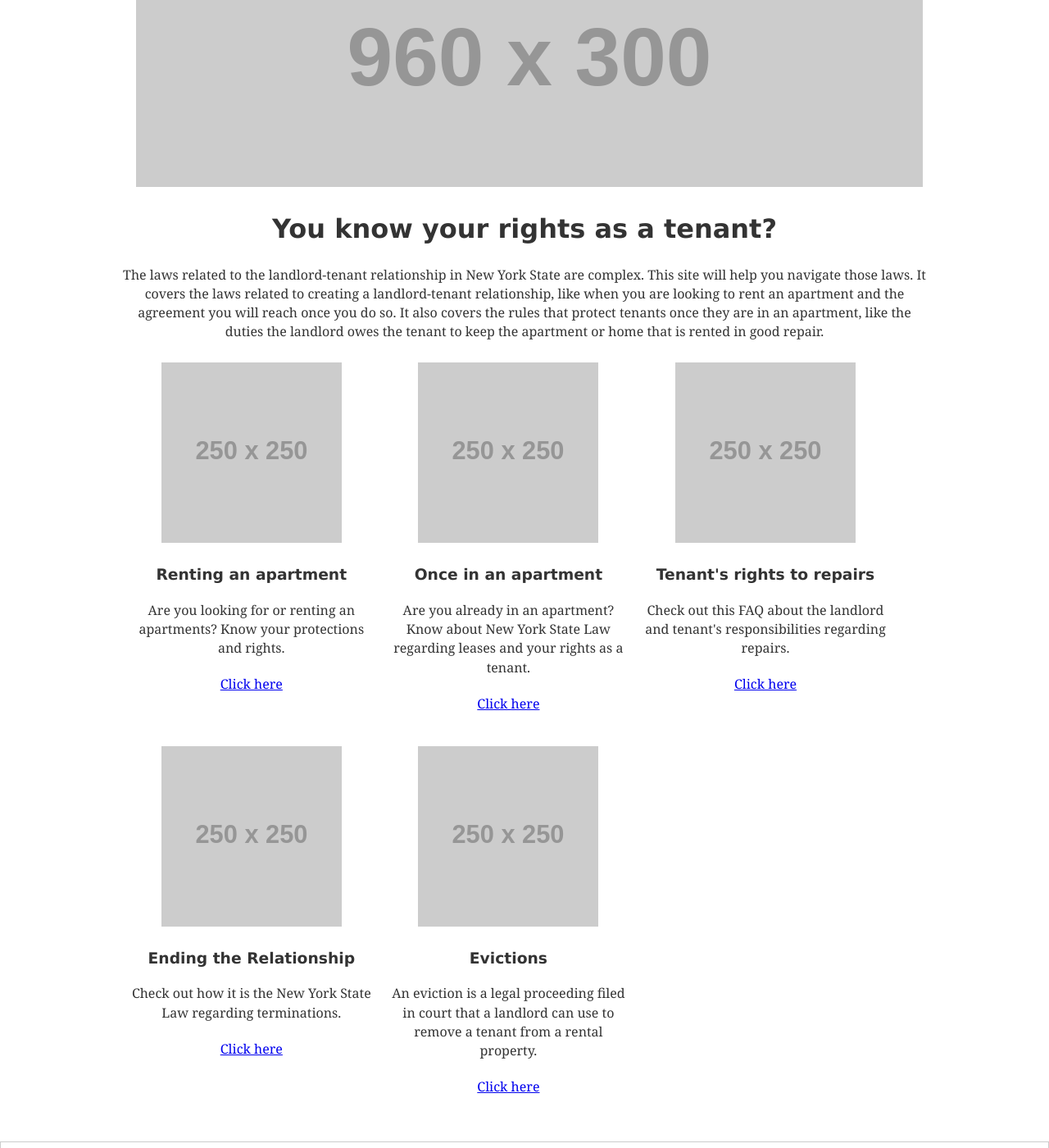
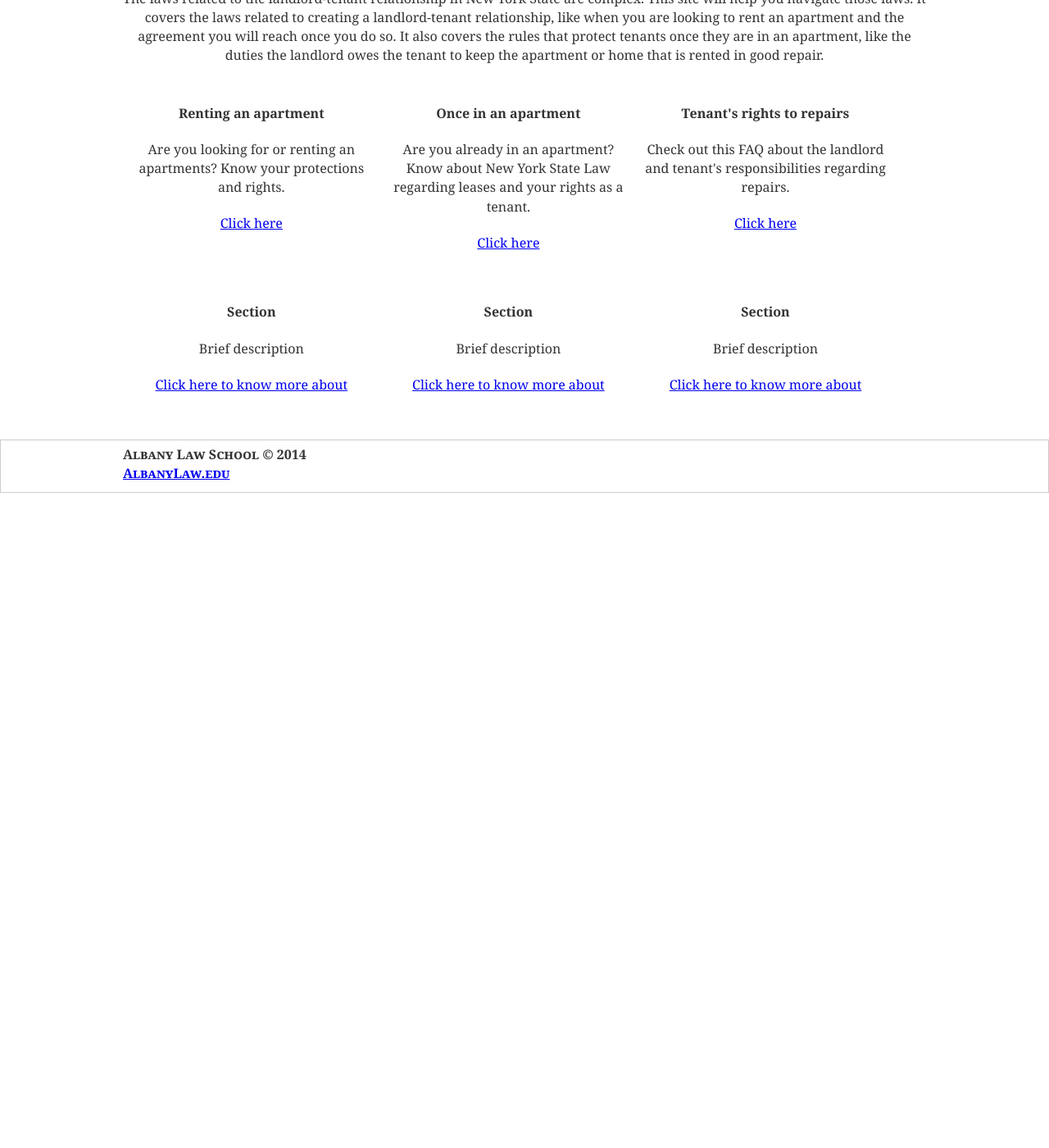
Before and after one commit to iinf362/team5, a Jekyll site: the page built from index.html, in a window 1280 px wide and 1400 px high, scrolled down 237 px. Shown: the whole window at 82% size. Built offline with Jekyll 4.4.1, drawn with Linux system fonts in a browser that asks for light colours; after the commit the page ends 900 px from its top, so only the background shows below that; some of the changed text lies outside the part shown.

Commit message:
i don't know

```diff
--- a/index.html
+++ b/index.html
@@ -4,76 +4,41 @@
 ---
 
 <div class="container">
-    <div class="hero">
-        <img class="hero-img" src="http://placehold.it/960x300*/" alt="">
-    </div>
-    <h1 class="welcome-title">You know your rights as a tenant?</h2>
+    <h2 class="welcome-title">Do you know your rights as a tenant?</h2>
     <p class="welcome-text">The laws related to the landlord-tenant relationship in New York State are complex. This site will help you navigate those laws. It covers the laws related to creating a landlord-tenant relationship, like when you are looking to rent an apartment and the agreement you will reach once you do so. It also covers the rules that protect tenants once they are in an apartment, like the duties the landlord owes the tenant to keep the apartment or home that is rented in good repair.
     </p>
     <div class="index-columns cf">
         <div class="col-30">
-            <div class="div-section cf">
-                <div class="section-image">
-                    <img src="http://placehold.it/250x250" class="section-img"/>
-                </div>
-                <div class="section-text">
-                    <h3 class="section-title">Renting an apartment</h4>
-                    <p class="section-description">Are you looking for or renting an apartments? Know your protections and rights.</p>
-                    <a href="leases/leases/">Click here</a>
-                </div>
-            </div>
+            <h4 class="section-title">Renting an apartment</h4>
+            <p class="section-description">Are you looking for or renting an apartments? Know your protections and rights.</p>
+            <a href="leases/leases.html">Click here</a>
         </div>
         <div class="col-30">
-            <div class="div-section cf">
-                <div class="section-image">
-                    <img src="http://placehold.it/250x250" class="section-img"/>
-                </div>
-                <div class="section-text">
-                    <h3 class="section-title">Once in an apartment</h4>
-                    <p class="section-description">Are you already in an apartment? Know about New York State Law regarding leases and your rights as a tenant.</p>
-                    <a href="rights/index.html">Click here</a>
-                </div>
-            </div>
+            <h4 class="section-title">Once in an apartment</h4>
+            <p class="section-description">Are you already in an apartment? Know about New York State Law regarding leases and your rights as a tenant.</p>
+            <a href="rights/index.html">Click here</a>
         </div>
         <div class="col-30">
-            <div class="div-section cf">
-                <div class="section-image">
-                    <img src="http://placehold.it/250x250" class="section-img"/>
-                </div>
-                <div class="section-text">
-                    <h3 class="section-title">Tenant's rights to repairs</h4>
-                    <p class="section-description">Check out this FAQ about the landlord and tenant's responsibilities regarding repairs.</p>
-                    <a href="repairs/index.html">Click here</a>
-                </div>
-            </div>
+            <h4 class="section-title">Tenant's rights to repairs</h4>
+            <p class="section-description">Check out this FAQ about the landlord and tenant's responsibilities regarding repairs.</p>
+            <a href="/leases/leases.html">Click here</a>
         </div>
     </div>
-    <div class="index-columns cf">
+    <div class="content-columns cf">
         <div class="col-30">
-            <div class="div-section cf">
-                <div class="section-image">
-                    <img src="http://placehold.it/250x250" class="section-img"/>
-                </div>
-                <div class="section-text">
-                    <h3 class="section-title">Ending the Relationship</h4>
-                    <p class="section-description">Check out how it is the New York State Law regarding terminations.</p>
-                    <a href="termination/index.html">Click here</a>
-                </div>
-            </div>
+            <h4 class="section-title">Section</h4>
+            <p class="section-description">Brief description</p>
+            <a href="/leases/leases.html">Click here to know more about</a>
         </div>
         <div class="col-30">
-            <div class="div-section cf">
-                <div class="section-image">
-                    <img src="http://placehold.it/250x250" class="section-img"/>
-                </div>
-                <div class="section-text">
-                    <h3 class="section-title">Evictions</h4>
-                    <p class="section-description">An eviction is a legal proceeding filed in court that a landlord can use to remove a tenant from a rental property.</p>
-                    <a href="evictions/">Click here</a>
-                </div>
-            </div>
+            <h4 class="section-title">Section</h4>
+            <p class="section-description">Brief description</p>
+            <a href="/leases/leases.html">Click here to know more about</a>
         </div>
         <div class="col-30">
+            <h4 class="section-title">Section</h4>
+            <p class="section-description">Brief description</p>
+            <a href="/leases/leases.html">Click here to know more about</a>
         </div>
     </div>
 </div>
```
